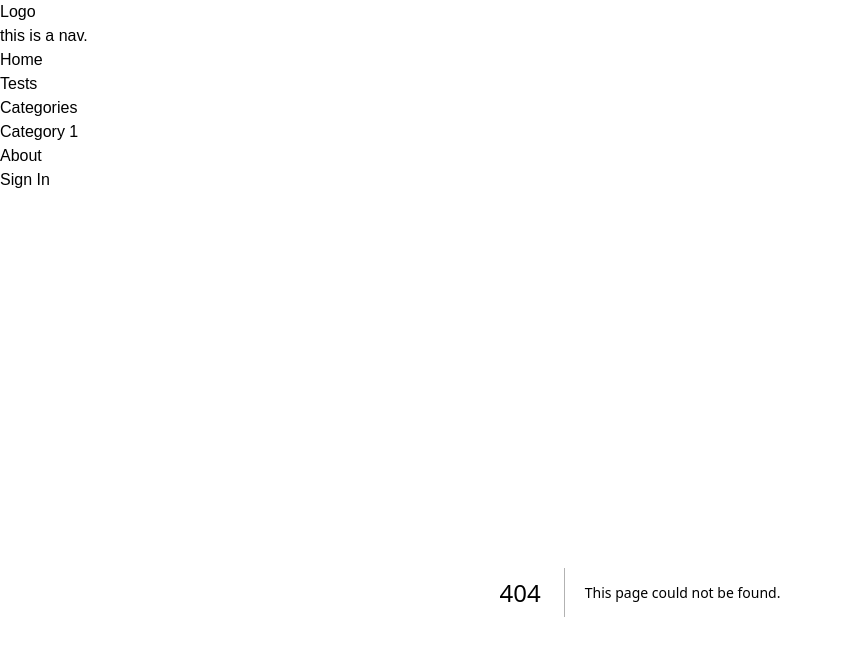
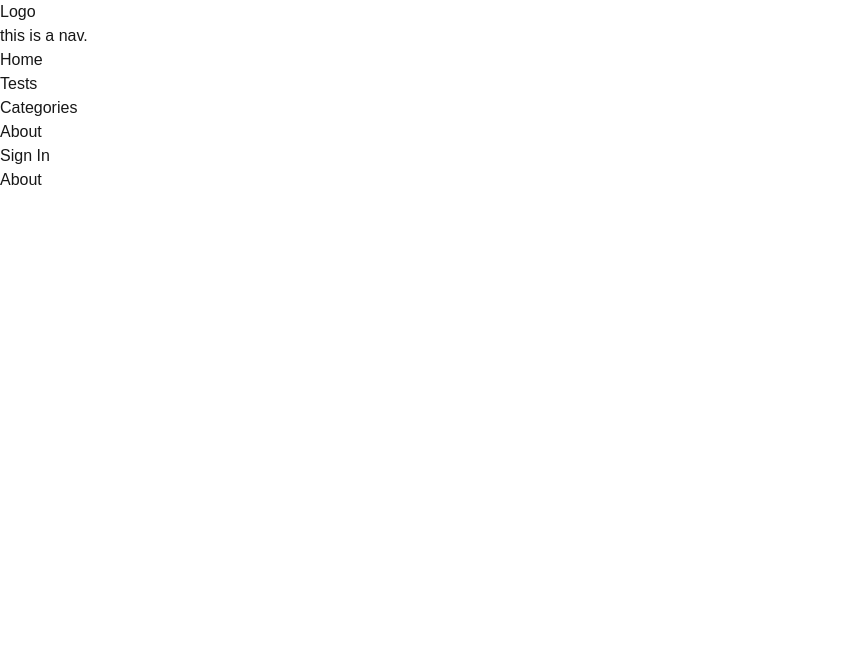
Before and after one commit to Saran-pariyar/TypeIntel-2025, a Next.js app: page /About in a window 1280 px wide. Before the commit this address had no page. Shown: the top 656 px of the page, without its empty margins (0-843 px from the left). Built offline with nearby package versions, Linux system fonts and the light colour scheme.

Commit message:
fix nav href problem - vercel deployment error

```diff
--- /dev/null
+++ b/src/app/About/page.tsx
@@ -0,0 +1,8 @@
+// import Image from "next/image";
+
+export default function About() {
+  return (
+   <div>
+    About
+   </div>
+  ) }
--- /dev/null
+++ b/src/app/Categories/page.tsx
@@ -0,0 +1,8 @@
+// import Image from "next/image";
+
+export default function Categories() {
+  return (
+   <div>
+    Welcome to TypeIntel
+   </div>
+  ) }
--- /dev/null
+++ b/src/app/Sign-in/page.tsx
@@ -0,0 +1,8 @@
+// import Image from "next/image";
+
+export default function SignIn() {
+  return (
+   <div>
+    Sign in
+   </div>
+  ) }
--- /dev/null
+++ b/src/app/Tests/page.tsx
@@ -0,0 +1,8 @@
+// import Image from "next/image";
+
+export default function Tests() {
+  return (
+   <div>
+    Welcome to Tests
+   </div>
+  ) }
--- a/src/components/Navbar/Navbar.tsx
+++ b/src/components/Navbar/Navbar.tsx
@@ -10,27 +10,27 @@ const navLinksItems: NavLinkInterface[] = [
     },
     {
         name: 'Tests',
-        path: '/tests',
+        path: '/Tests',
         isActive: (pathname: string) => pathname === '/tests',
     },
     {
         name: 'Categories',
-        path: '/categories',
-        subMenu: [{
-            name: 'Category 1',
-            path: '/categories/category1',
-            isActive: (pathname: string) => pathname === '/categories/category1',
-        }],
+        path: '/Categories',
+        // subMenu: [{
+        //     name: 'Category 1',
+        //     path: '/categories/category1',
+        //     isActive: (pathname: string) => pathname === '/categories/category1',
+        // }],
         isActive: (pathname: string) => pathname === '/categories',
     },
     {
         name: 'About',
-        path: '/about',
+        path: '/About',
         isActive: (pathname: string) => pathname === '/about',
     },
     {
         name: 'Sign In',
-        path: '/sign-in',
+        path: '/Sign-in',
         isActive: (pathname: string) => pathname === '/sign-in',
     },
 ]
```
